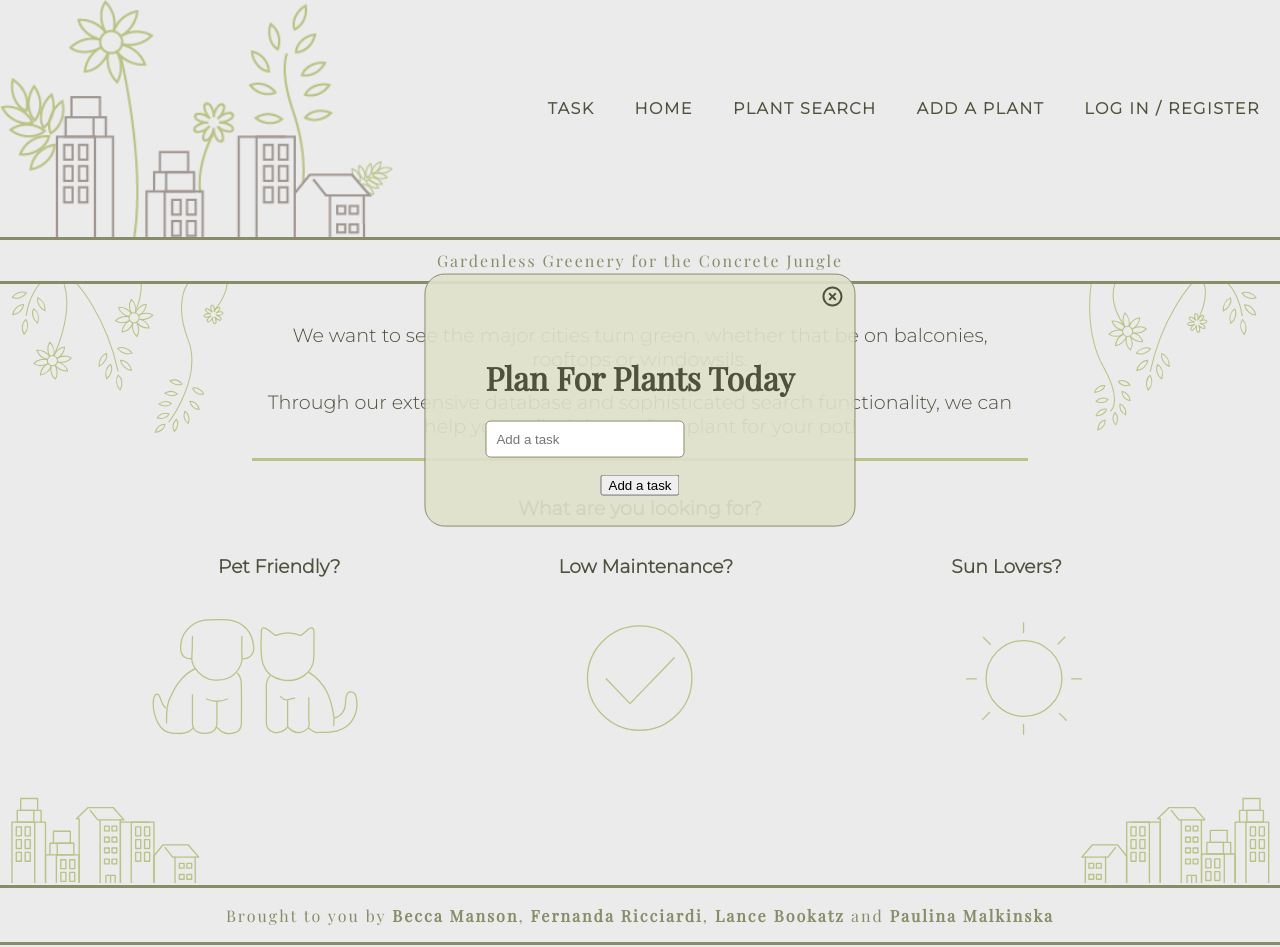
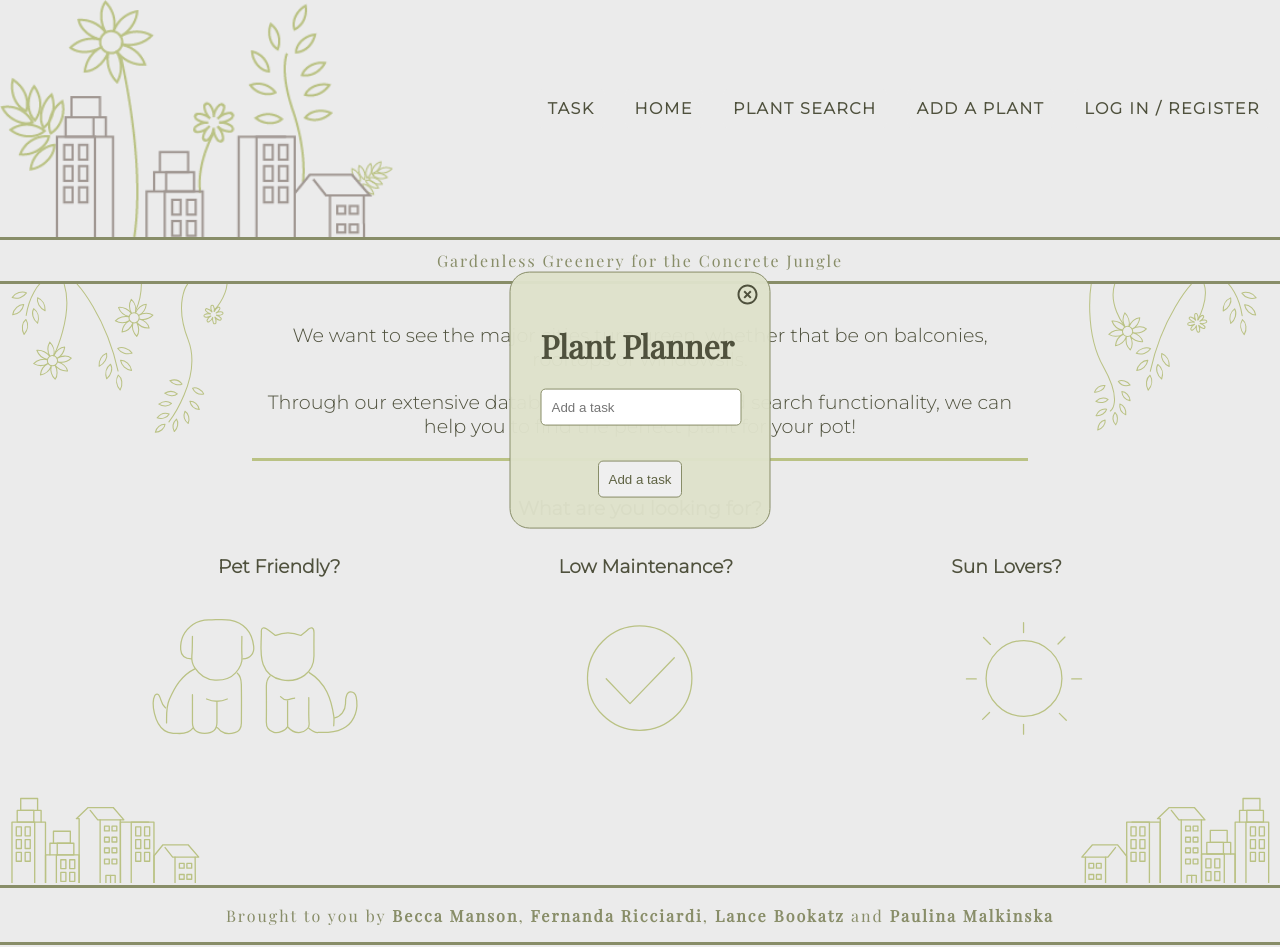
Before and after one commit to final-project-squad/cautious-carnival, a React (Create React App) app in the folder front-end/: page /main in a window 1280 px wide. Both pictures are taken after a click on the element "TASK". Built offline with nearby package versions, Linux system fonts and the light colour scheme.

Commit message:
#125 Plant Planner style is done

```diff
--- a/front-end/src/components/Plants/Plant.css
+++ b/front-end/src/components/Plants/Plant.css
@@ -1,6 +1,7 @@
 @import url("https://fonts.googleapis.com/css2?family=Montserrat:wght@100&family=Playfair+Display&display=swap");
 
 .searchComponents {
+  margin-top: 100px;
   display: flex;
   flex-wrap: wrap;
   justify-content: space-around;
--- /dev/null
+++ b/front-end/src/components/todolist/Todo.css
@@ -0,0 +1,72 @@
+.todo-app {
+    z-index: 1;
+    border: 1px solid #888d68;
+    position: absolute;
+    left: 50%;
+    top: 50%;
+    transform: translate(-50%, -50%);
+    padding: 30px;
+    padding-bottom: 30px;
+    background-color: rgba(223, 226, 203, 0.96);
+    border-radius: 20px;
+    font-family: "Playfair Display", serif;
+    font-weight: 600;
+  }
+
+.todo-app input {
+    width: 90%;
+    display: block;
+    padding: 10px;
+    border: 1px solid #888d68;
+    font-family: Arial, Helvetica, sans-serif;
+    color: #4f513d;
+    border-radius: 5px;
+
+    margin-bottom: 15px;
+}
+
+.todo-app input:focus {
+    outline: none;
+}
+
+.to-do-button {
+    margin-left: 50%;
+    transform: translate(-50%);
+    margin-top: 20px;
+    border: 1px solid #888d68;
+    color: #5f6343;
+    border-radius: 5px;
+    padding: 10px;
+    cursor: pointer;
+}
+
+
+.to-do-button:hover {
+    background-color: #888d68;
+    color: white;
+}
+
+.todo-list {
+    display: flex;
+    flex-direction: row;
+    justify-content: space-between;
+    border-bottom: 1px solid #888d68;
+}
+
+.todo-item {
+    font-family: 'Montserrat', sans-serif;
+    margin-top: 30px;
+    margin-bottom: 3px;
+    color: rgb(79,81,61);
+}
+
+.delete-icon {
+    margin-left: 10px;
+    margin-right: 10px;
+}
+
+.delete-icon,
+.edit-icon {
+    cursor: pointer;
+    margin-bottom: -30px;
+}
--- a/front-end/src/components/todolist/Todo.js
+++ b/front-end/src/components/todolist/Todo.js
@@ -28,10 +28,11 @@ function Todo({ todos, completeTodo, removeTodo, updateTodo}) {
     <div className={todo.isComplete ? 'todo-row complete' : 'todo-row'}
      key={index}
     >
-
-        <div key={todo.id} onClick={() => completeTodo(todo.id)}>
+        <div className="todo-list">
+            <div className="todo-item" key={todo.id} onClick={() => completeTodo(todo.id)}>
                 {todo.text}
             </div>
+
             <div className='icons'>
                 <IoIosCloseCircleOutline
                 onClick={() => removeTodo(todo.id)}
@@ -42,6 +43,8 @@ function Todo({ todos, completeTodo, removeTodo, updateTodo}) {
                 className='edit-icon'
                 />
             </div>
+        </div>
+
 
 </div>
 ));
--- a/front-end/src/components/todolist/TodoList.js
+++ b/front-end/src/components/todolist/TodoList.js
@@ -2,6 +2,7 @@ import React, {useState} from 'react'
 import TodoForm from './TodoForm'
 import Todo from './Todo';
 import HighlightOffIcon from "@material-ui/icons/HighlightOff";
+import "./Todo.css";
 
 function TodoList(props) {
     const [todos, setTodos] = useState([]);
@@ -46,18 +47,23 @@ function TodoList(props) {
 
     return (
         <div>
-            <div className="form-login">
+            <div className="todo-app">
                 <HighlightOffIcon
                     className="close-icon"
                     onClick={() => props.setShowTask(false)}
                 />
-            <h1>Plan for Plants today</h1>
+
+                <h1>Plant Planner</h1>
+
                 <TodoForm onSubmit={addTodo} />
+
                 <Todo
                 todos={todos}
                 completeTodo={completeTodo}
                 removeTodo={removeTodo}
-            updateTodo={updateTodo}/>
+                updateTodo={updateTodo}
+                />
+
             </div>
         </div>
     )
```
Lines whose indentation alone changed are shown as unchanged.
